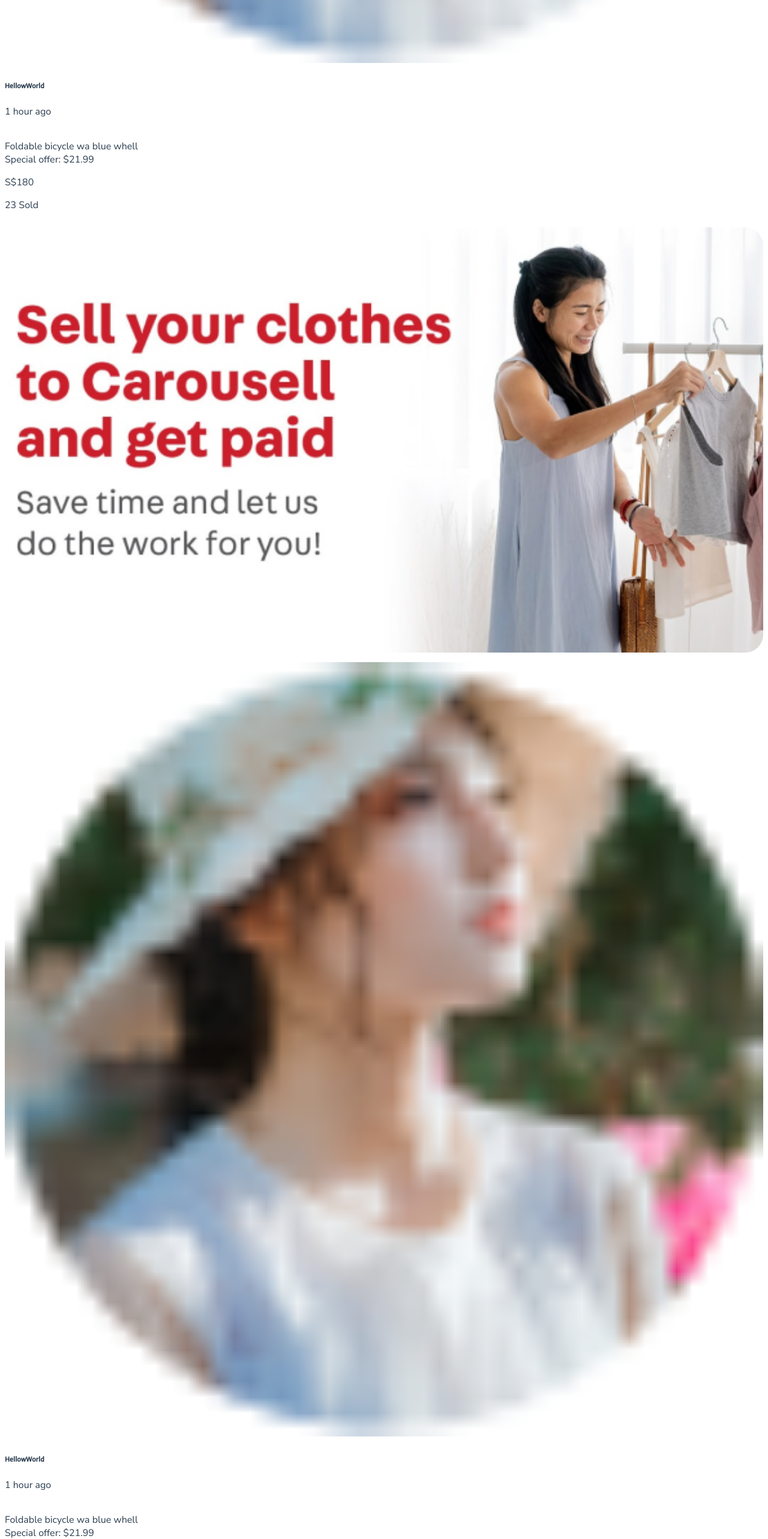
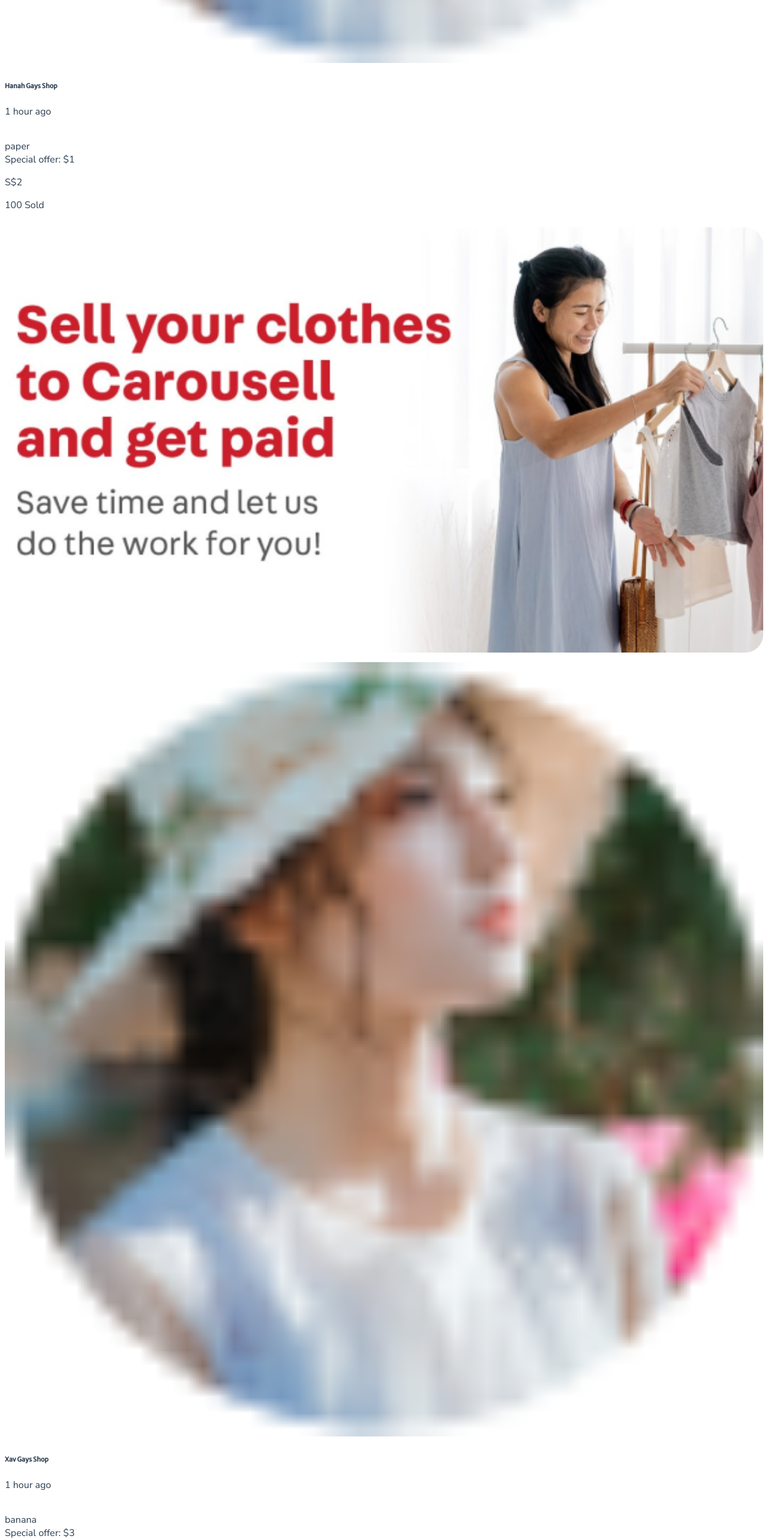
Before and after one commit to xavierkoo/support-local-frontend, a Vue app: page /#/landing in a window 1280 px wide. Shown: the part 3240-5806 px from the top of the page at 60% size. Built offline with nearby package versions, Linux system fonts and the light colour scheme; data requests are answered from the project's data file.

Commit message:
feat: add component rendering based on DB

```diff
--- a/db.json
+++ b/db.json
@@ -10,6 +10,7 @@
 		"products": [
 			{
 				"name": "shaver",
+				"category": "Beauty & Personal",
 				"price": 25,
 				"specialPrice": 20,
 				"img": "../assets/hero.png",
@@ -24,6 +25,7 @@
 			},
 			{
 				"name": "paper",
+				"category": "Hobbies & Books",
 				"price": 2,
 				"img": "../assets/hero.png",
 				"specialPrice": 1,
@@ -38,6 +40,7 @@
 			},
 			{
 				"name": "iphone",
+				"category": "Electronics",
 				"price": 1400,
 				"img": "../assets/hero.png",
 				"specialPrice": 1000,
@@ -52,6 +55,7 @@
 			},
 			{
 				"name": "banana",
+				"category": "Food & Beverages",
 				"price": 5,
 				"specialPrice": 3,
 				"img": "../assets/hero.png",
@@ -131,5 +135,71 @@
 			"rating": 5,
 			"orderDetails": "Order received on 26th Nov. Box big and would be better if smaller.. overall satisfied with purchase"
 		}
+	],
+	"products": [
+		{
+			"name": "shaver",
+			"merchant": "Rays Gays Shop",
+			"category": "Beauty & Personal",
+			"price": 25,
+			"specialPrice": 20,
+			"img": "../assets/hero.png",
+			"numberSold": 25,
+			"ProductDesc": "With the most impressive dual-camera system on iPhone. Capture stunning photos in low light and bright light. Crash Detection,1 a new safety feature, calls for help when you can’t.",
+			"ProductSpec": [
+				"6.1-inch Super Retina XDR display2",
+				"Advanced camera system for better photos in any light",
+				"All-day battery life and up to 20 hours of video playback3",
+				"A15 Bionic chip with 5-core GPU for lightning-fast performance."
+			]
+		},
+		{
+			"name": "paper",
+			"merchant": "Hanah Gays Shop",
+			"category": "Hobbies & Books",
+			"price": 2,
+			"img": "../assets/hero.png",
+			"specialPrice": 1,
+			"numberSold": 100,
+			"ProductDesc": "With the most impressive dual-camera system on iPhone. Capture stunning photos in low light and bright light. Crash Detection,1 a new safety feature, calls for help when you can’t.",
+			"ProductSpec": [
+				"6.1-inch Super Retina XDR display2",
+				"Advanced camera system for better photos in any light",
+				"All-day battery life and up to 20 hours of video playback3",
+				"A15 Bionic chip with 5-core GPU for lightning-fast performance."
+			]
+		},
+		{
+			"name": "iphone",
+			"merchant": "Rei Gays Shop",
+			"category": "Electronics",
+			"price": 1400,
+			"img": "../assets/hero.png",
+			"specialPrice": 1000,
+			"numberSold": 1001,
+			"ProductDesc": "With the most impressive dual-camera system on iPhone. Capture stunning photos in low light and bright light. Crash Detection,1 a new safety feature, calls for help when you can’t.",
+			"ProductSpec": [
+				"6.1-inch Super Retina XDR display2",
+				"Advanced camera system for better photos in any light",
+				"All-day battery life and up to 20 hours of video playback3",
+				"A15 Bionic chip with 5-core GPU for lightning-fast performance."
+			]
+		},
+		{
+			"name": "banana",
+			"merchant": "Xav Gays Shop",
+			"category": "Food & Beverages",
+			"price": 5,
+			"specialPrice": 3,
+			"img": "../assets/hero.png",
+			"numberSold": 231,
+			"ProductDesc": "With the most impressive dual-camera system on iPhone. Capture stunning photos in low light and bright light. Crash Detection,1 a new safety feature, calls for help when you can’t.",
+			"ProductSpec": [
+				"6.1-inch Super Retina XDR display2",
+				"Advanced camera system for better photos in any light",
+				"All-day battery life and up to 20 hours of video playback3",
+				"A15 Bionic chip with 5-core GPU for lightning-fast performance."
 			]
 		}
+	]
+}
--- a/src/App.vue
+++ b/src/App.vue
@@ -46,8 +46,9 @@
 
 <script>
 import NavBar from "./components/NavBar.vue";
-import ProductCard from "./components/ProductCard.vue";
 import ToggleMode from "./components/ToggleMode.vue";
+import axios from "axios";
+
 export default {
   name: "App",
   components: {
--- a/src/views/LandingView.vue
+++ b/src/views/LandingView.vue
@@ -31,12 +31,41 @@
                             <!-- Split 2 Col to display 2 cards  -->
                             <div class="col-md-6 bg-danger">
                                 <!-- Card Component -->
-                                <ProductCard />
+                                <template
+                                    v-for="(obj, idx) in productList"
+                                    :key="idx"
+                                >
+                                    <ProductCard
+                                        v-if="idx % 2 == 1"
+                                        :merchant-name="obj.merchant"
+                                        :desc="obj.name"
+                                        :offer-price="obj.specialPrice"
+                                        :price="obj.price"
+                                        :num-sold="obj.numberSold"
+                                        class="mb-3"
+                                    />
+                                </template>
                             </div>
                             <div class="col-md-6 bg-warning">
-                                <ProductCard />
+                                <template
+                                    v-for="(obj, idx) in productList"
+                                    :key="idx"
+                                >
+                                    <ProductCard
+                                        v-if="idx % 2 == 0"
+                                        :merchant-name="obj.merchant"
+                                        :desc="obj.name"
+                                        :offer-price="obj.specialPrice"
+                                        :price="obj.price"
+                                        :num-sold="obj.numberSold"
+                                        class="mb-3"
+                                    />
+                                </template>
                             </div>
                         </div>
+                        <button @click="getAllProduct">
+                            Click me
+                        </button>
                     </div>
                     <div class="col-xl-3 d-none d-xl-block rightbar bg-warning">
                         <!-- Right Column -->
@@ -66,6 +95,8 @@
 <script>
 import ProductCard from "../components/ProductCard.vue";
 import SideNavPill from "../components/SideNavPill.vue";
+import axios from "axios";
+
 export default {
   name: "App",
   components: {
@@ -87,19 +118,26 @@ export default {
       ],
     };
   },
-  computed: {
-    getAllProduct() {
-      return null;
-    },
-  },
+  computed: {},
   mounted() {
     window.addEventListener("modes-localstorage-changed", (event) => {
       this.mode = event.detail.storage;
     });
   },
+  async beforeMount() {
+    const res = await axios.get("http://localhost:8081/products");
+    this.productList = res.data;
+  },
   methods: {
     changeCat(value) {
       this.category = value;
+    },
+    getAllProduct() {
+      let url = "http://localhost:8081/products";
+      axios.get(url).then((res) => {
+        console.log(res.data);
+        this.productList = res.data;
+      });
     },
   },
 };
```
Lines whose indentation alone changed are shown as unchanged.
